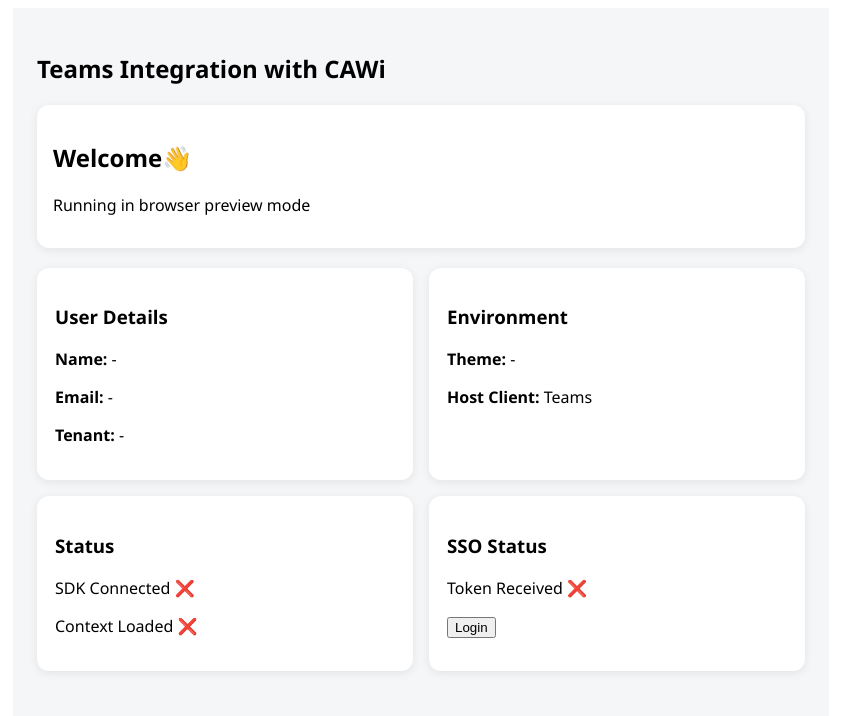
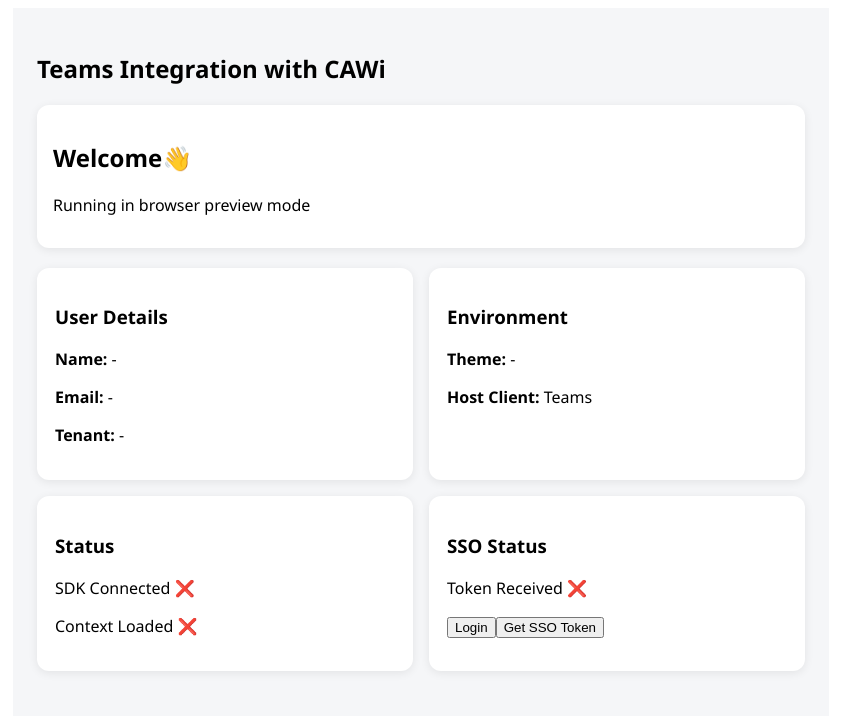
Before and after one commit to varalakshmi22/microsoft-teams-poc, a React (Vite) app: page / in a window 1280 px wide. Shown: the top 716 px of the page, without its empty margins (227-1068 px from the left). Built offline with nearby package versions, Linux system fonts and the light colour scheme.

Commit message:
checking sso token

```diff
--- a/src/App.tsx
+++ b/src/App.tsx
@@ -1,5 +1,5 @@
 import { useEffect, useState } from "react";
-import { app,authentication } from "@microsoft/teams-js";
+import { app, authentication } from "@microsoft/teams-js";
 import { msalInstance } from "./authConfig";
 
 
@@ -20,18 +20,7 @@ export default function App() {
           const ctx = await app.getContext();
           console.log('getContext', ctx)
 
-          try {
-            const token = await authentication.getAuthToken();
 
-            console.log("SSO Token received",token);
-            setSsoToken(token);
-          } catch (err: any) {
-            console.error("Full SSO Error", err);
-
-            setSsoError(
-              JSON.stringify(err, Object.getOwnPropertyNames(err), 2)
-            );
-          }
 
           setSdkConnected(true);
           setContext(ctx);
@@ -47,6 +36,14 @@ export default function App() {
     initializeTeams();
   }, []);
 
+  const getSsoToken = async () => {
+  try {
+    const token = await authentication.getAuthToken();
+    console.log("TOKEN", token);
+  } catch (e) {
+    console.error(e);
+  }
+};
 
   const handleLogin = async () => {
     try {
@@ -213,6 +210,9 @@ const handleLogin = async () => {
             <button onClick={handleLogin}>
               Login
             </button>
+            <button onClick={getSsoToken}>
+              Get SSO Token
+            </button>
           </Card>
         </div>
       </div>
```
Lines whose indentation alone changed are shown as unchanged.
